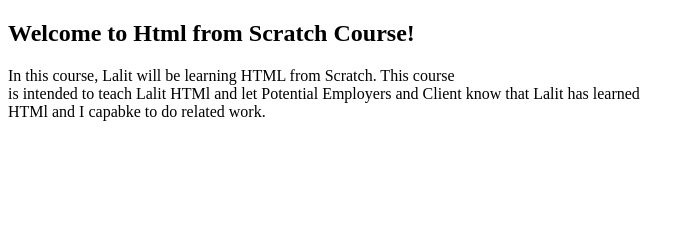
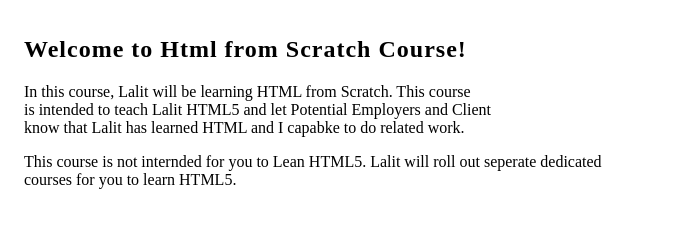
Before and after one commit to hellolalit/html, a plain HTML site: page index.html in a window 1280 px wide. Shown: the whole page, without its empty margins (0-693 px from the left). Drawn offline with Linux system fonts and the light colour scheme.

Commit message:
fixed some issue

```diff
--- a/index.html
+++ b/index.html
@@ -6,15 +6,22 @@
 		<title>HTML Course From Scratch</title>
 	</head>
 	<body>
-		<main>
-			<h2>Welcome to Html from Scratch Course!</h2>
+		<main style="margin: 0.5rem; padding: 0.5rem">
+			<h2 style="letter-spacing: 1px">Welcome to Html from Scratch Course!</h2>
 
 			<p>
 				In this course, Lalit will be learning HTML from Scratch. This course
 				<br />
-				is intended to teach Lalit HTMl and let Potential Employers and Client
-				know that Lalit has learned <br />
-				HTMl and I capabke to do related work.
+				is intended to teach Lalit HTML5 and let Potential Employers and Client
+				<br />
+				know that Lalit has learned HTML and I capabke to do related work.
+			</p>
+
+			<p>
+				This course is not internded for you to Lean HTML5. Lalit will roll out
+				seperate dedicated
+				<br />
+				courses for you to learn HTML5.
 			</p>
 		</main>
 	</body>
```
